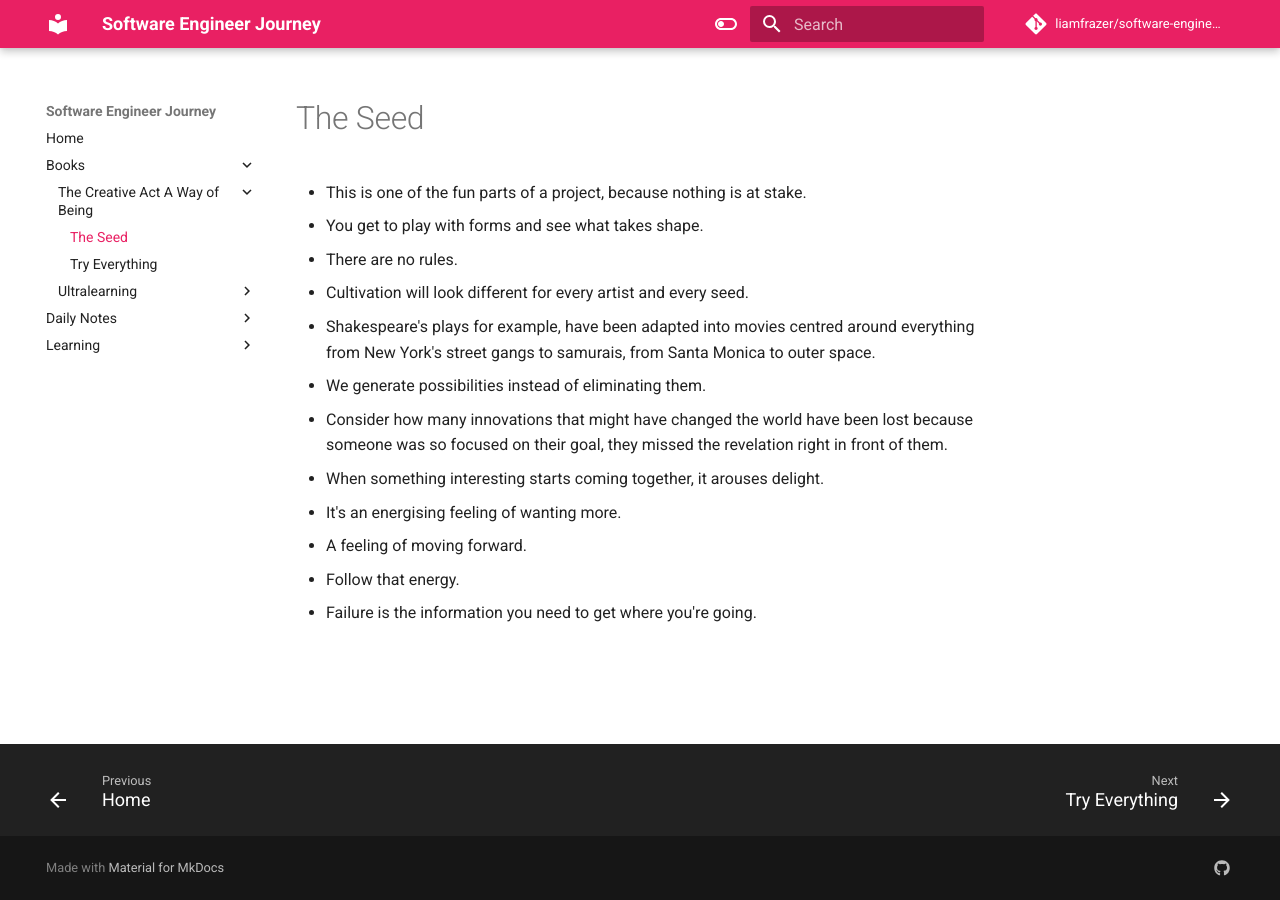
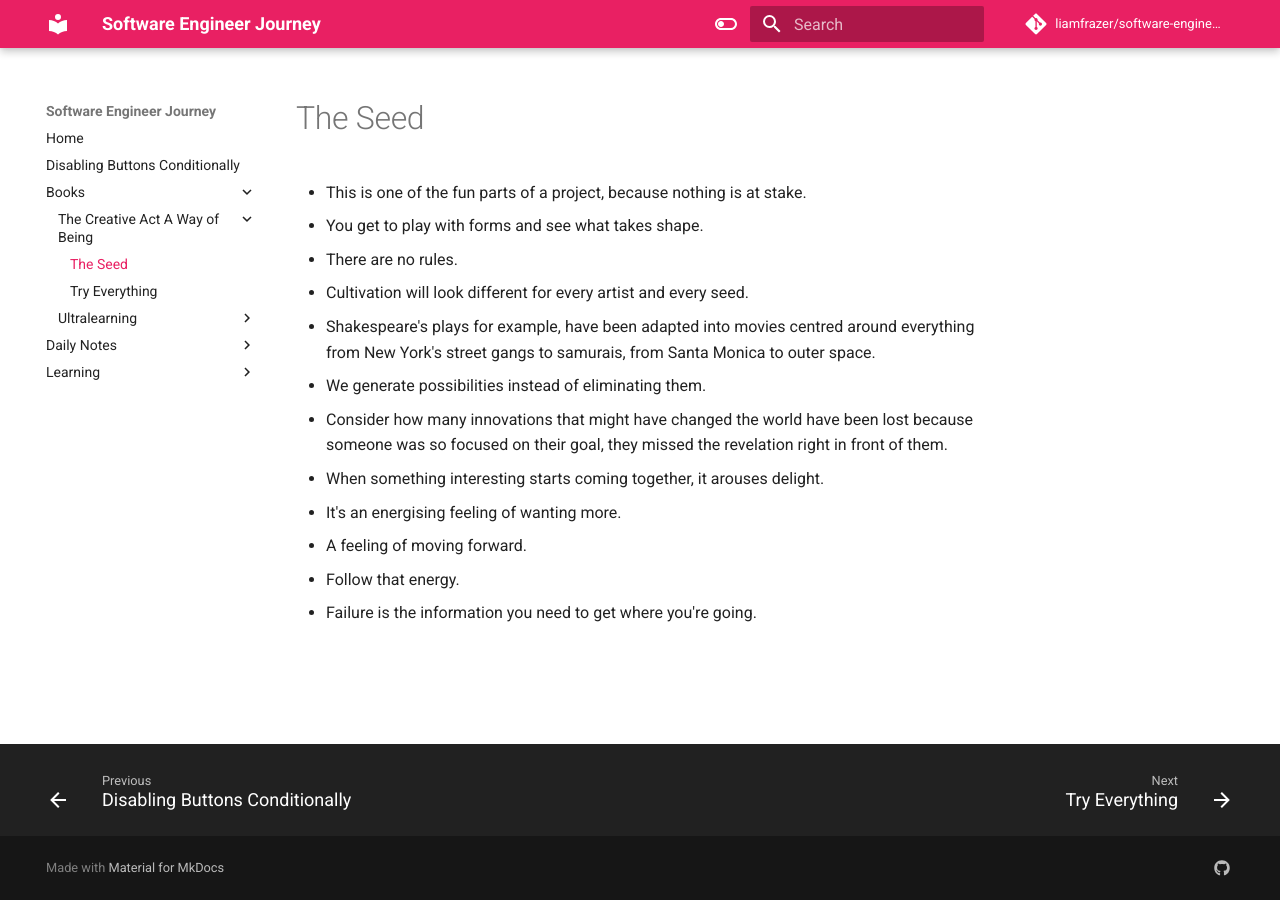
Before and after one commit to liamfrazer/software-engineer-journey, an MkDocs documentation site: the page built from docs/Books/The Creative Act - A Way of Being/The Seed.md, in a window 1280 px wide. Built offline with MkDocs 1.6.1 and Material for MkDocs 9.7.7, drawn with Linux system fonts in a browser that asks for light colours; comment, search, counter and statistics services are not loaded.

Commit message:
vault backup: 2023-12-24 16:01:29

```diff
--- /dev/null
+++ b/docs/Disabling Buttons Conditionally.md
@@ -0,0 +1,8 @@
+---
+tags:
+  - buttons
+  - conditional
+  - jsx
+  - react
+---
+# Disabling Buttons Conditionally
```
Also changed, not shown: docs/Learning/The Complete React Guide/Identifying Unnecessary State.md (+4 -0 lines), docs/index.md (+1 -0 lines).
